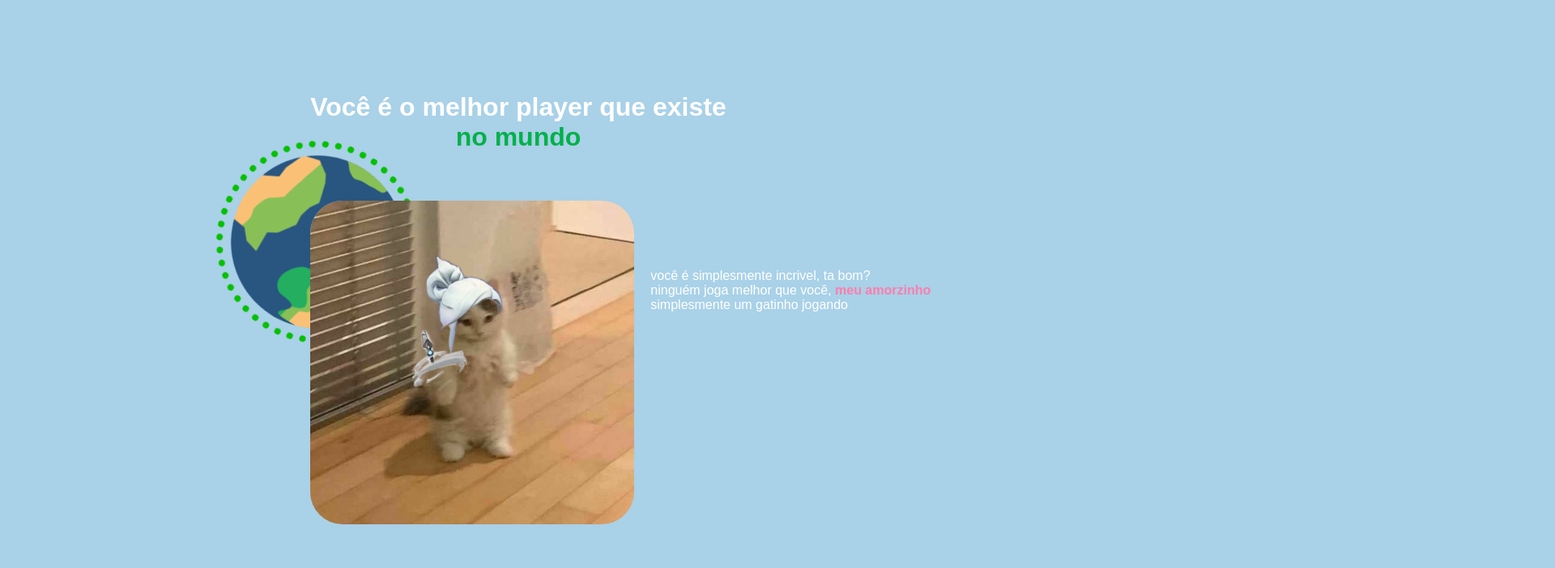
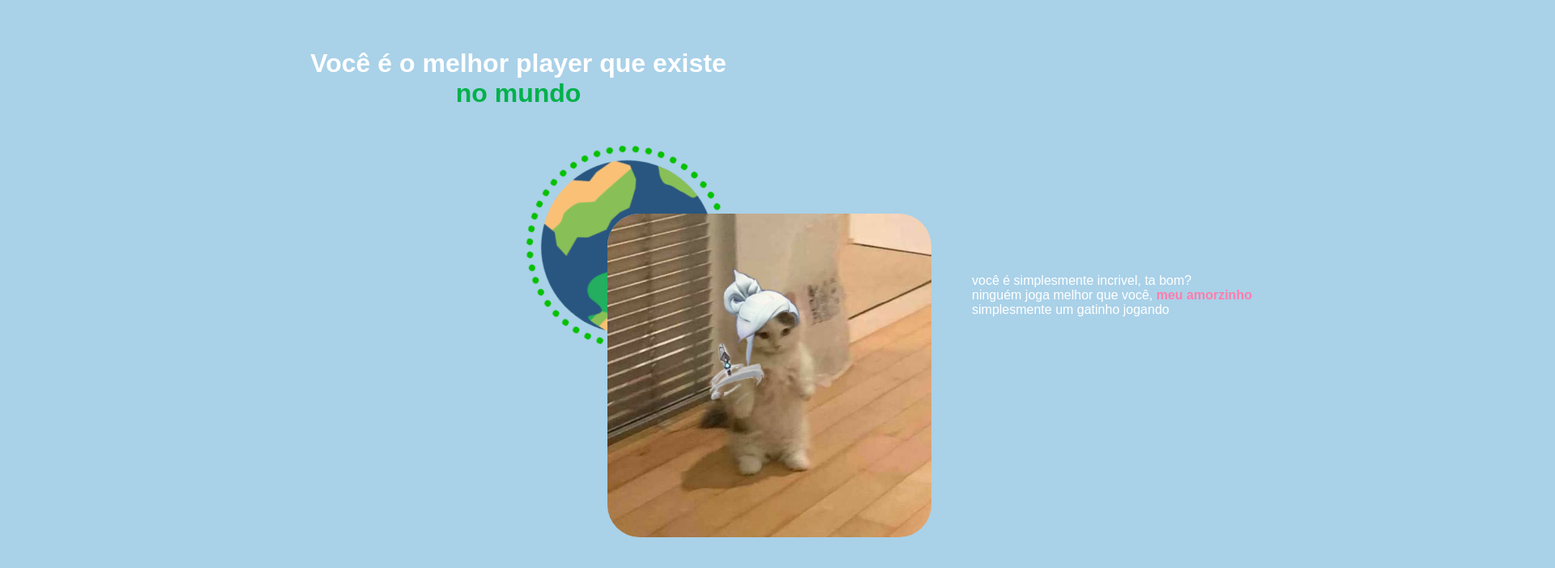
Before and after one commit to JKymberlly/Amorzinho, a plain HTML site: page index.html in a window 1280 px wide. Shown: the top 702 px of the page at 81% size, 1920 px wide, since content can reach past the window. Drawn offline with Linux system fonts and the light colour scheme; a web font is replaced by a local one.

Commit message:
Update style.css

```diff
--- a/style.css
+++ b/style.css
@@ -6,6 +6,10 @@
     margin: 0;
     padding: 0;
     box-sizing: border-box;
+}
+body{
+    height: 100%;
+    width: 100%;
 }
 
 html {
@@ -26,8 +30,8 @@ html {
     color: white;
     font-family: "Parkinsans", sans-serif;
     margin: 20px 0; /* Adiciona espaçamento */
-    left: 420px;
-    bottom: 300px;
+    left: 1200px;
+    bottom: 200px;
 }
 
 .davi {
@@ -35,6 +39,7 @@ html {
     font-family: "Parkinsans", sans-serif;
     text-align: center;
     margin: 20px 0;
+    top: 40px;
 }
 
 .jett {
@@ -42,7 +47,8 @@ html {
     max-height: 400px; /* Limita a altura máxima */
     max-width: 100%; /* Garante que a largura se ajuste ao contêiner */
     border-radius: 10%;
-    top: 40px;
+    top: 150px;
+    left: 750px;
 }
 
 .mundo {
@@ -62,8 +68,8 @@ html {
     border-width: 8px;
     border-color: #06c000;
     animation: animate 15s linear infinite;
-    right: 380px;
-    top: 60px;
+    top: 160px;
+    left: 650px;
 }
 
 @keyframes animate {
```
